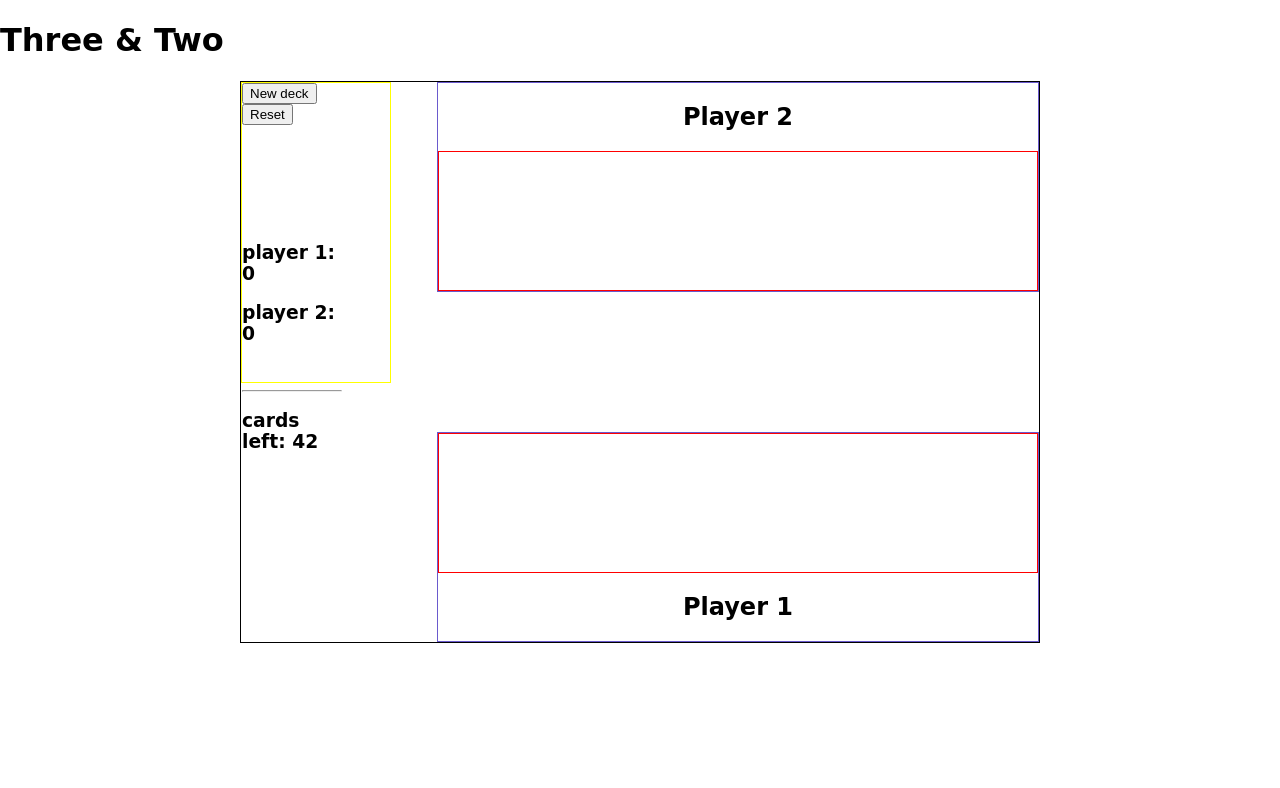
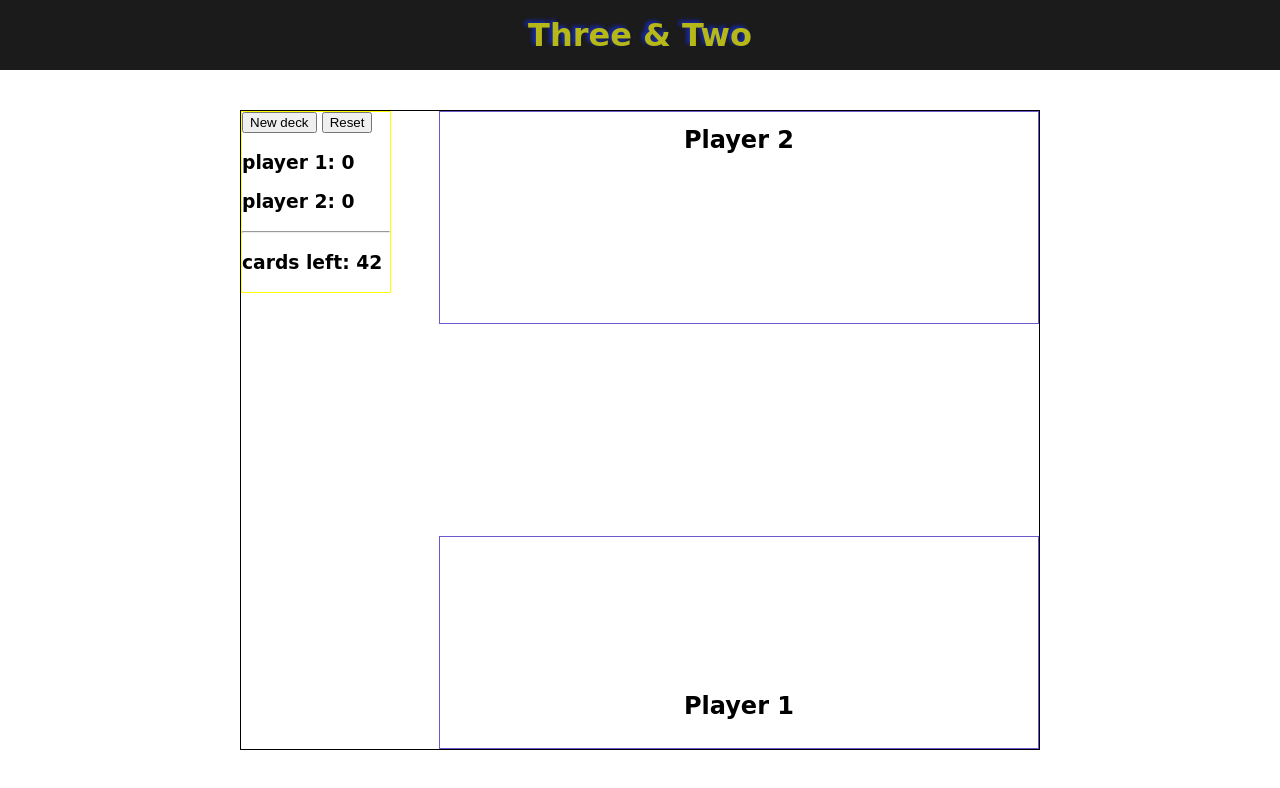
Before and after one commit to AlishaSo/three-and-two-game, a website built with Parcel: page index.html in a window 1280 px wide. Built offline with nearby package versions, Linux system fonts and the light colour scheme; no server answers; a web font is replaced by a local one.

Commit message:
Fix issue where 'justify-content: space between' was not working for the <main> flex container; style header; add other spacing/sizing details

```diff
--- a/styles.css
+++ b/styles.css
@@ -11,11 +11,23 @@ body {
   font-family: 'Arima Madurai', cursive;
 }
 
+header {
+  background-color: #1b1b1b;
+  padding: 1em;
+}
+
+h1 {
+  margin: 0;
+  text-align: center;
+  color: #B5B816;
+  text-shadow: -3px -2px 4px #1629B8;
+}
+
 .wrapper {
-  min-width: 800px;
-  max-width: 1000px;
-  height: 100%;
-  margin: 0 auto;
+  min-width: 600px;
+  max-width: 800px;
+  min-height: 80vh;
+  margin: 5vh auto;
   display: flex;
   justify-content: space-between;
   border: 1px solid black;
@@ -23,20 +35,23 @@ body {
 
 #sidebar {
   min-width: 150px;
-  height: 100%;
+  height: 50%;
   border: 1px solid yellow;
 }
 
 main {
   min-width: 600px;
-  align-self: center;
+  /* align-self: center; */
+  display: flex;
+  flex-direction: column;
+  justify-content: space-between;
 }
 
 .player-name {
   text-align: center;
 }
 
-div {
+.card {
   height: 140px;
   width: calc(140px * 5 / 7);
 }
@@ -46,11 +61,19 @@ img {
   height: 100%;
 }
 
+#pickup-and-discard {
+}
+
 #player1-side,
 #player2-side {
   width: 100%;
-  height: 40%;
+  height: 33.33%;
   border: 1px solid slateblue;
+}
+
+.player-name {
+  margin-top: .6em;
+  margin-bottom: .6em;
 }
 
 #player1-cards,
@@ -59,10 +82,5 @@ img {
   display: flex;
   align-items: center;
   justify-content: space-between;
-  min-width: 600px;
-  border: 1px solid red;
+  /* border: 1px solid red; */
 }
-
-#player1-cards {
-  /* padding-top: 10vh; */
-}
```
